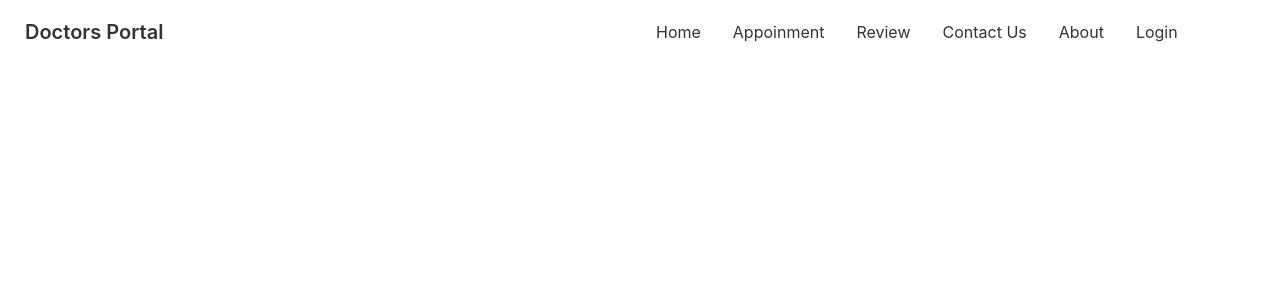
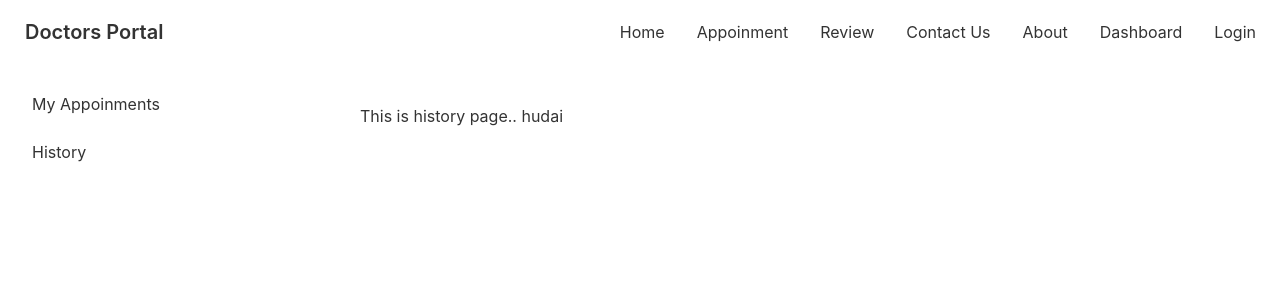
Before and after one commit to moniruzzaman01/doctors-portal-client-full, a React (Create React App) app: page /dashboard/history in a window 1280 px wide. Shown: the top 300 px of the page. Built offline with nearby package versions, Linux system fonts and the light colour scheme; no server answers.

Commit message:
my appointment componenet added using nested route on dashboard

```diff
--- a/src/App.js
+++ b/src/App.js
@@ -10,6 +10,9 @@ import Signup from "./Pages/Signup/Signup";
 import { ToastContainer } from "react-toastify";
 import "react-toastify/dist/ReactToastify.css";
 import RequireAuth from "./RequireAuth/RequireAuth";
+import Dashboard from "./Dashboard/Dashboard";
+import MyAppointments from "./Dashboard/MyAppointments";
+import History from "./Dashboard/History";
 
 function App() {
   return (
@@ -30,6 +33,10 @@ function App() {
           ></Route>
           <Route path="/review" element={<Review />}></Route>
           <Route path="/contact" element={<Contact />}></Route>
+          <Route path="/dashboard" element={<Dashboard />}>
+            <Route index element={<MyAppointments />}></Route>
+            <Route path="history" element={<History />}></Route>
+          </Route>
           <Route path="/login" element={<Login />}></Route>
           <Route path="/signup" element={<Signup />}></Route>
         </Routes>
--- /dev/null
+++ b/src/Dashboard/Dashboard.js
@@ -0,0 +1,26 @@
+import React from "react";
+import { Link, Outlet } from "react-router-dom";
+
+const Dashboard = () => {
+  return (
+    <div className="drawer drawer-mobile">
+      <input id="sidebar" type="checkbox" className="drawer-toggle" />
+      <div className="drawer-content p-10">
+        <Outlet />
+      </div>
+      <div className="drawer-side">
+        <label htmlFor="sidebar" className="drawer-overlay"></label>
+        <ul className="menu p-4 overflow-y-auto w-80 bg-base-100 text-base-content">
+          <li>
+            <Link to="/dashboard">My Appoinments</Link>
+          </li>
+          <li>
+            <Link to="/dashboard/history">History</Link>
+          </li>
+        </ul>
+      </div>
+    </div>
+  );
+};
+
+export default Dashboard;
--- /dev/null
+++ b/src/Dashboard/History.js
@@ -0,0 +1,11 @@
+import React from "react";
+
+const History = () => {
+  return (
+    <div>
+      <h2>This is history page.. hudai</h2>
+    </div>
+  );
+};
+
+export default History;
--- /dev/null
+++ b/src/Dashboard/MyAppointments.js
@@ -0,0 +1,49 @@
+import React, { useEffect, useState } from "react";
+import axios from "axios";
+import { useAuthState } from "react-firebase-hooks/auth";
+import auth from "../firebase.init";
+
+const MyAppointments = () => {
+  const [authUser] = useAuthState(auth);
+  const [appointments, setAppointments] = useState([]);
+
+  //----------------------
+  useEffect(() => {
+    const email = authUser?.email;
+    if (email) {
+      axios(`http://localhost:5000/appointmentByEmail/${email}`).then((res) =>
+        setAppointments(res.data)
+      );
+    }
+  }, [authUser]);
+
+  return (
+    <div>
+      <h2 className=" text-5xl mb-10">My appointments</h2>
+      <div className="overflow-x-auto">
+        <table className="table w-full">
+          <thead>
+            <tr>
+              <th></th>
+              <th>Treatment</th>
+              <th>Time</th>
+              <th>Date</th>
+            </tr>
+          </thead>
+          <tbody>
+            {appointments.map((a, key) => (
+              <tr key={key}>
+                <th>{key + 1}</th>
+                <td>{a.treatmentName}</td>
+                <td>{a.slot}</td>
+                <td>{a.date}</td>
+              </tr>
+            ))}
+          </tbody>
+        </table>
+      </div>
+    </div>
+  );
+};
+
+export default MyAppointments;
--- a/src/Pages/Shared/Navbar.js
+++ b/src/Pages/Shared/Navbar.js
@@ -18,10 +18,13 @@ const Navbar = () => {
         <Link to="/review">Review</Link>
       </li>
       <li>
-        <Link to="contact">Contact Us</Link>
+        <Link to="/contact">Contact Us</Link>
       </li>
       <li>
-        <Link to="about">About</Link>
+        <Link to="/about">About</Link>
+      </li>
+      <li>
+        <Link to="/dashboard">Dashboard</Link>
       </li>
       {authUser ? (
         <li>
@@ -36,7 +39,7 @@ const Navbar = () => {
         </li>
       ) : (
         <li>
-          <Link to="login">Login</Link>
+          <Link to="/login">Login</Link>
         </li>
       )}
     </>
@@ -75,6 +78,10 @@ const Navbar = () => {
       <div className="navbar-center hidden lg:flex">
         <ul className="menu menu-horizontal p-0">{navMenuItems}</ul>
       </div>
+      {/* sidebar toggle btn */}
+      <label htmlFor="sidebar" className="btn btn-xs drawer-button lg:hidden">
+        Open drawer
+      </label>
     </div>
   );
 };
```
